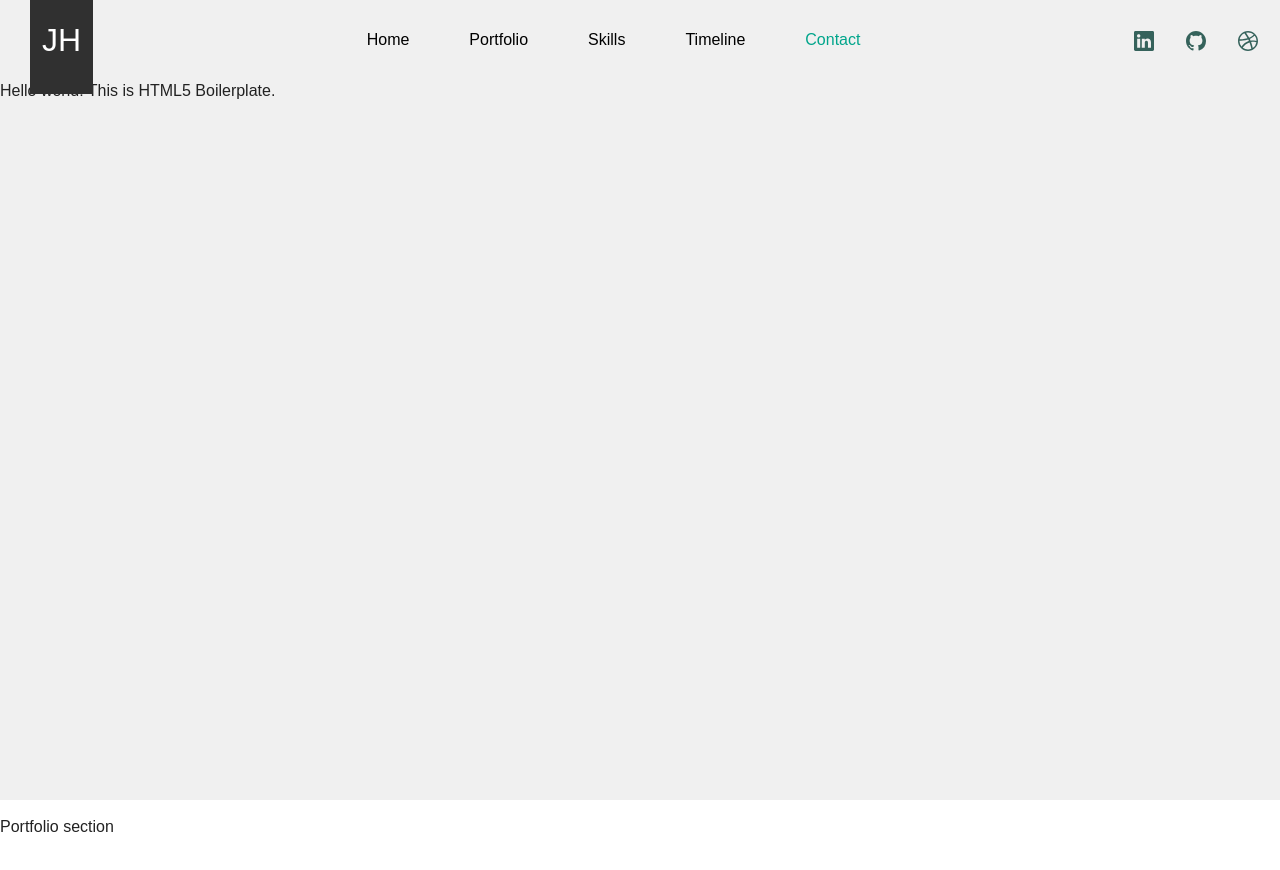
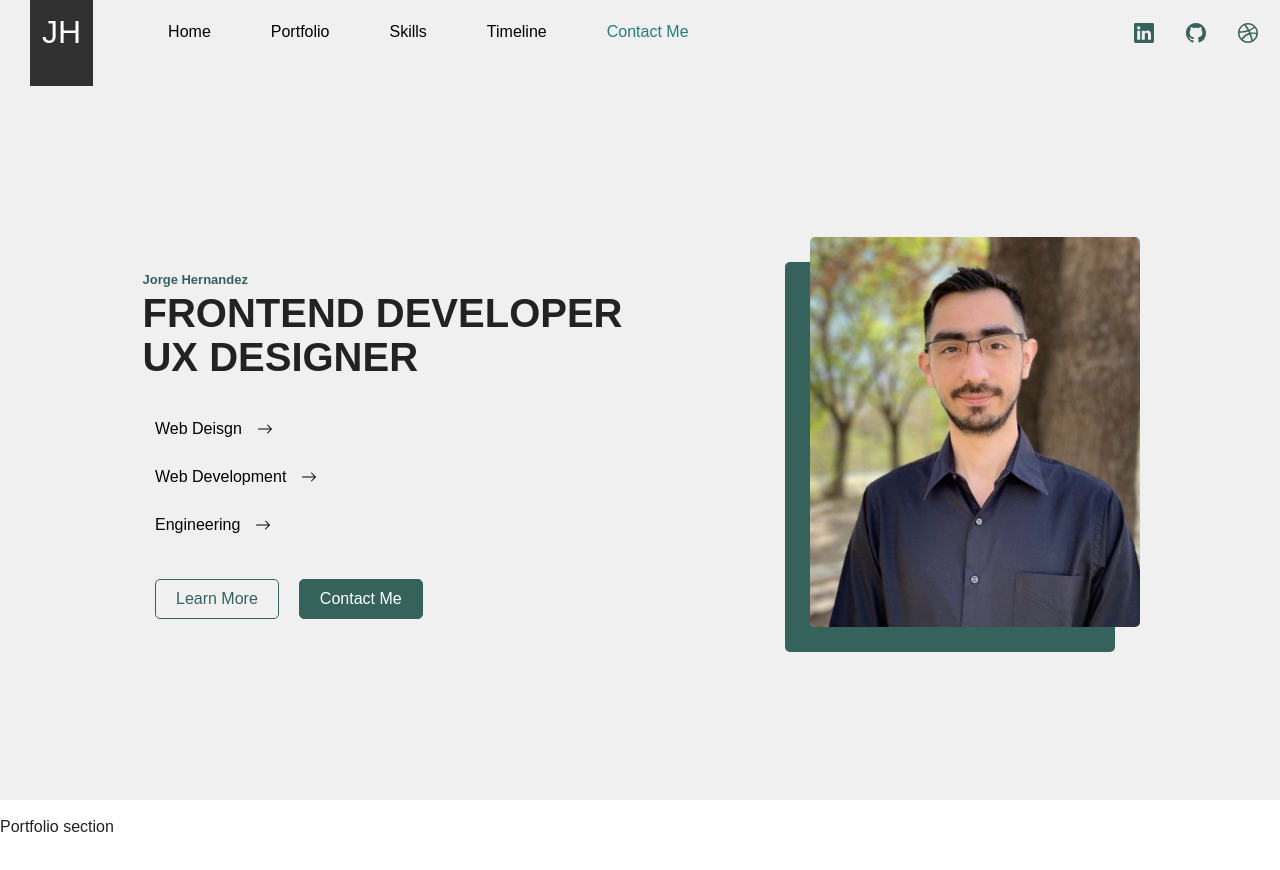
Before and after one commit to HunterKTF/Portfolio, a website built with webpack: page index.html in a window 1280 px wide. Shown: the top 870 px of the page. Built offline with nearby package versions, Linux system fonts and the light colour scheme; a web font is replaced by a local one.

Commit message:
added to hero section

```diff
--- a/css/style.css
+++ b/css/style.css
@@ -103,7 +103,7 @@ h4 {
 
 .nav {
   width: 100%;
-  height: 10vh;
+  height: 8vh;
   top: 0;
   position: fixed;
   background-color: #F0F0F0;
@@ -115,15 +115,133 @@ h4 {
   align-items: center;
 }
 
+.left-nav {
+  display: flex;
+  flex-direction: row;
+  gap: 75px;
+  justify-content: center;
+  align-items: center;
+}
+
 #a-home {
-  color: #00A58B;
+  color: #218172;
 }
 
 .home {
   background: #F0F0F0;
   width: 100%;
-  height: 90vh;
-  margin-top: 10vh;
+  height: 92vh;
+  margin-top: 8vh;
+  display: flex;
+  flex-direction: row;
+  justify-content: center;
+  align-items: center;
+}
+
+.hero-content {
+  width: 100%;
+  height: 100%;
+  padding: 0 30px 0 30px;
+  display: flex;
+  flex-direction: column;
+  justify-content: center;
+  align-items: center;
+}
+
+.hero-title {
+  padding-left: 95px;
+}
+
+.hero-img {
+  width: 100%;
+  height: 100%;
+  display: flex;
+  flex-direction: column;
+  justify-content: center;
+  align-items: center;
+}
+
+.hero-links {
+  width: 360px;
+  margin-top: 10px;
+  display: flex;
+  flex-direction: column;
+}
+
+.hero-link-a {
+  width: fit-content;
+  text-decoration: none;
+  color: #000;
+}
+
+.hero-link-a :hover {
+  color: #218172;
+}
+
+.web-link {
+  display: flex;
+  align-items: center;
+  gap: 15px;
+  line-height: 10px;
+}
+
+.learn-more {
+  text-decoration: none;
+}
+
+.div-learn-more {
+  width: auto;
+  padding: 8px 20px 8px 20px;
+  border: #35625B;
+  border-style: solid;
+  border-radius: 5px;
+  border-width: 1px;
+  color: #35625B;
+}
+
+.div-contact-me {
+  width: auto;
+  padding: 8px 20px 8px 20px;
+  background-color: #35625B;
+  border: #35625B;
+  border-style: solid;
+  border-width: 1px;
+  color: #FFFFFF;
+  border-radius: 5px;
+}
+
+.contact-me {
+  text-decoration: none;
+}
+
+.hero-buttons {
+  width: 360px;
+
+  margin-top: 30px;
+  display: flex;
+  flex-direction: row;
+  justify-content: start;
+  gap: 20px;
+}
+
+.img-profile{
+  width: 330px;
+  height: 390px;
+  object-fit: cover;
+  box-shadow: -25px 25px 0px rgba(53, 98, 91, 1);
+  border-radius: 5px;
+}
+
+h1 {
+  line-height: 10px;
+  font-size: 40px;
+}
+
+h6 {
+  line-height: 10px;
+  margin-bottom: -10px;
+  color: #35625B;
+  font-size: small;
 }
 
 .portfolio {
--- a/index.html
+++ b/index.html
@@ -32,12 +32,13 @@
     <header id="change">
       <div class="container">
         <nav class="nav">
+          <div class="left-nav">
             <div class="logo">
               <p class>JH</p>
             </div>
             <div class="menu" id="menu">
               <a class="selector-menu" href="#home">
-              <h4 id="a-home">Home</h4>
+                <bold><h4 id="a-home">Home</h4></bold>
               </a>
               <a class="selector-menu" href="#portfolio">
                 <h4 id="a-portfolio">Portfolio</h4>
@@ -49,8 +50,9 @@
                 <h4 id="a-timeline">Timeline</h4>
               </a>
               <a class="selector-menu" href="#contact">
-              <h4 id="a-contact">Contact</h4>
+                <h4 id="a-contact">Contact Me</h4>
               </a>
+            </div>
           </div>
           <div class="links">
             <a href="https://www.linkedin.com/in/j-hernandez-s/"
@@ -91,8 +93,53 @@
     </header>
 
     <section class="home" id="home">
-      <div class="hero">
-        <p>Hello world! This is HTML5 Boilerplate.</p>
+      <div class="hero-content">
+        <div class="hero-title">
+          <h6>Jorge Hernandez</h6>
+          <h1>FRONTEND DEVELOPER</h1>
+          <h1>UX DESIGNER</h1>
+        </div>
+        <div class="hero-links">
+          <a class="hero-link-a" href="https://www.google.com">
+            <p class="web-link">
+              Web Deisgn
+              <svg xmlns="http://www.w3.org/2000/svg" width="16" height="16" fill="currentColor" class="bi bi-arrow-right" viewBox="0 0 16 16">
+                <path fill-rule="evenodd" d="M1 8a.5.5 0 0 1 .5-.5h11.793l-3.147-3.146a.5.5 0 0 1 .708-.708l4 4a.5.5 0 0 1 0 .708l-4 4a.5.5 0 0 1-.708-.708L13.293 8.5H1.5A.5.5 0 0 1 1 8"/>
+              </svg>
+            </p>
+          </a>
+          <a class="hero-link-a" href="https://www.google.com">
+            <p class="web-link">
+              Web Development
+              <svg xmlns="http://www.w3.org/2000/svg" width="16" height="16" fill="currentColor" class="bi bi-arrow-right" viewBox="0 0 16 16">
+                <path fill-rule="evenodd" d="M1 8a.5.5 0 0 1 .5-.5h11.793l-3.147-3.146a.5.5 0 0 1 .708-.708l4 4a.5.5 0 0 1 0 .708l-4 4a.5.5 0 0 1-.708-.708L13.293 8.5H1.5A.5.5 0 0 1 1 8"/>
+              </svg>
+            </p>
+          </a>
+          <a class="hero-link-a" href="https://www.google.com">
+            <p class="web-link">
+              Engineering
+              <svg xmlns="http://www.w3.org/2000/svg" width="16" height="16" fill="currentColor" class="bi bi-arrow-right" viewBox="0 0 16 16">
+                <path fill-rule="evenodd" d="M1 8a.5.5 0 0 1 .5-.5h11.793l-3.147-3.146a.5.5 0 0 1 .708-.708l4 4a.5.5 0 0 1 0 .708l-4 4a.5.5 0 0 1-.708-.708L13.293 8.5H1.5A.5.5 0 0 1 1 8"/>
+              </svg>
+            </p>
+          </a>
+        </div>
+        <div class="hero-buttons">
+          <a class="learn-more" href="#portfolio">
+            <div class="div-learn-more">
+              Learn More
+            </div>
+          </a>
+          <a class="contact-me" href="#contact">
+            <div class="div-contact-me">
+              Contact Me
+            </div>
+          </a>
+        </div>
+      </div>
+      <div class="hero-img">
+        <img class="img-profile" src="img/IMG_9036.JPG" alt="profile picture" />
       </div>
     </section>
 
@@ -146,7 +193,8 @@
       </div>
     </section>
 
-    <script src="https://ajax.googleapis.com/ajax/libs/jquery/2.1.1/jquery.min.js"></script>
+    <script
+      src="https://ajax.googleapis.com/ajax/libs/jquery/2.1.1/jquery.min.js"></script>
     <script src="js/app.js"></script>
   </body>
 
--- a/js/app.js
+++ b/js/app.js
@@ -7,28 +7,28 @@ var top5 = $('#contact').offset().top;
 $(document).scroll(function() {
   var scrollPos = $(document).scrollTop();
   if (scrollPos >= top1 && scrollPos < top2) {
-    $('#a-home').css('color', '#00A58B');
+    $('#a-home').css('color', '#218172');
     $('#a-portfolio').css('color', '#000');
     $('#a-skills').css('color', '#000');
     $('#a-timeline').css('color', '#000');
     $('#a-contact').css('color', '#000');
   } else if (scrollPos >= top2 && scrollPos < top3) {
     $('#a-home').css('color', '#000');
-    $('#a-portfolio').css('color', '#00A58B');
+    $('#a-portfolio').css('color', '#218172');
     $('#a-skills').css('color', '#000');
     $('#a-timeline').css('color', '#000');
     $('#a-contact').css('color', '#000');
   } else if (scrollPos >= top3 && scrollPos < top4) {
     $('#a-home').css('color', '#000');
     $('#a-portfolio').css('color', '#000');
-    $('#a-skills').css('color', '#00A58B');
+    $('#a-skills').css('color', '#218172');
     $('#a-timeline').css('color', '#000');
     $('#a-contact').css('color', '#000');
   } else if (scrollPos >= top4 && scrollPos < top5) {
     $('#a-home').css('color', '#000');
     $('#a-portfolio').css('color', '#000');
     $('#a-skills').css('color', '#000');
-    $('#a-timeline').css('color', '#00A58B');
+    $('#a-timeline').css('color', '#218172');
     $('#a-contact').css('color', '#000');
   }
 });
@@ -39,6 +39,6 @@ window.onscroll = function(ev) {
     $('#a-portfolio').css('color', '#000');
     $('#a-skills').css('color', '#000');
     $('#a-timeline').css('color', '#000');
-    $('#a-contact').css('color', '#00A58B');
+    $('#a-contact').css('color', '#218172');
   }
 };
```
Also changed, not shown: img/IMG_9036.JPG (added). Lines whose indentation alone changed are shown as unchanged.
